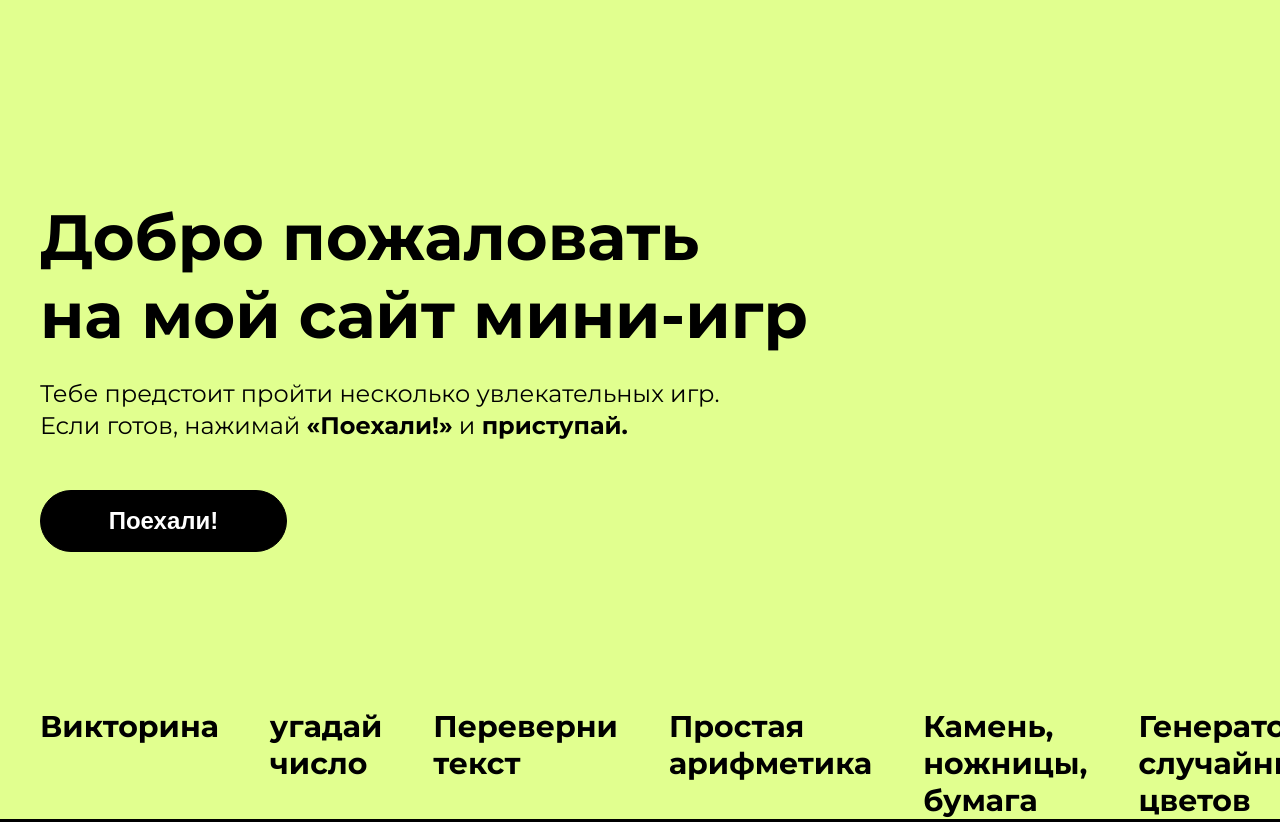
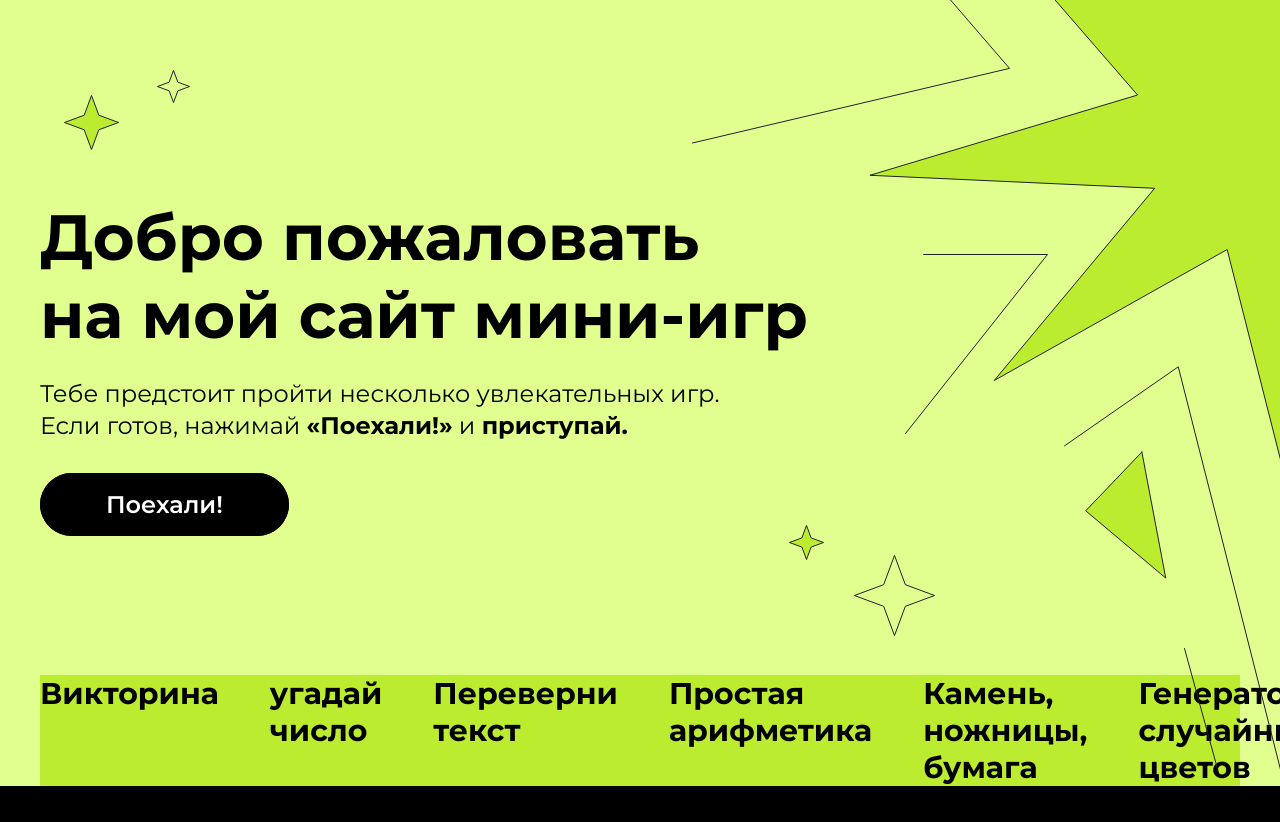
Before and after one commit to akamentseva/2-nd-course-hw, a plain HTML site: page hw-1/index.html in a window 1280 px wide. Shown: the top 822 px of the page. Drawn offline with Linux system fonts and the light colour scheme.

Commit message:
Files changed(2)

```diff
--- a/hw-1/index.html
+++ b/hw-1/index.html
@@ -11,6 +11,23 @@
 </head>
 <body>
     <div class="hero-page center">
+        <div class="hero-page__stars">
+            <svg class="hero-page__star hero-page__star-2" width="57" height="57" viewBox="0 0 57 57" fill="none" xmlns="http://www.w3.org/2000/svg"><path d="M35.7285 20.9756L35.8086 21.1914L36.0244 21.2715L55.5586 28.5L36.0244 35.7285L35.8086 35.8086L35.7285 36.0244L28.5 55.5586L21.2715 36.0244L21.1914 35.8086L20.9756 35.7285L1.44043 28.5L20.9756 21.2715L21.1914 21.1914L21.2715 20.9756L28.5 1.44043L35.7285 20.9756Z" fill="#BCEC30" stroke="#202027"/></svg>
+            <svg class="hero-page__star hero-page__star-3" width="35" height="35" viewBox="0 0 35 35" fill="none" xmlns="http://www.w3.org/2000/svg"> <path d="M21.7578 12.9473L21.8379 13.1621L22.0527 13.2422L33.5586 17.5L22.0527 21.7578L21.8379 21.8379L21.7578 22.0527L17.5 33.5586L13.2422 22.0527L13.1621 21.8379L12.9473 21.7578L1.44043 17.5L12.9473 13.2422L13.1621 13.1621L13.2422 12.9473L17.5 1.44043L21.7578 12.9473Z" stroke="#202027"/> </svg>
+            <svg class="hero-page__star hero-page__star-5" width="37" height="37" viewBox="0 0 37 37" fill="none" xmlns="http://www.w3.org/2000/svg"><path d="M23.0273 13.6768L23.1074 13.8926L23.3232 13.9727L35.5586 18.5L23.3232 23.0273L23.1074 23.1074L23.0273 23.3232L18.5 35.5586L13.9727 23.3232L13.8926 23.1074L13.6768 23.0273L1.44043 18.5L13.6768 13.9727L13.8926 13.8926L13.9727 13.6768L18.5 1.44043L23.0273 13.6768Z" fill="#BCEC30" stroke="#202027"/></svg>
+            <svg class="hero-page__star hero-page__star-4"  width="83" height="83" viewBox="0 0 83 83" fill="none" xmlns="http://www.w3.org/2000/svg"><path d="M52.2402 30.4648L52.3193 30.6807L52.5352 30.7598L81.5586 41.5L52.5352 52.2402L52.3193 52.3193L52.2402 52.5352L41.5 81.5586L30.7598 52.5352L30.6807 52.3193L30.4648 52.2402L1.44043 41.5L30.4648 30.7598L30.6807 30.6807L30.7598 30.4648L41.5 1.44043L52.2402 30.4648Z" stroke="#202027"/></svg>
+
+            <svg class="hero-page__vector hero-page__vector-1" width="413" height="528" viewBox="0 0 413 528" fill="none" xmlns="http://www.w3.org/2000/svg"><path d="M533.96 48.4061C543.388 51.031 805.793 161.965 805.793 161.965L527.388 191.848L703.271 417.66L455.314 263.412L430.049 524.856L360.161 249.531L127.215 380.493L287.683 188.266L2.90706 175.289L270.58 95.0267L71.6813 -134.041L351.313 -2.49639L415.308 -256.31L444.045 -1.9517L698.758 -177.398L533.96 48.4061Z" fill="#BCEC30" stroke="#202027" stroke-miterlimit="10" stroke-linecap="round"/></svg>
+            <svg class="hero-page__vector hero-page__vector-4788" width="82" height="129" viewBox="0 0 82 129" fill="none" xmlns="http://www.w3.org/2000/svg"><path d="M56.8884 1.04858L0.729492 59.8133L80.7295 127.049L56.8884 1.04858Z" fill="#BCEC30" stroke="#202027" stroke-linecap="round"/></svg>
+            <svg class="hero-page__vector hero-page__vector-4782" width="216" height="420" viewBox="0 0 216 420" fill="none" xmlns="http://www.w3.org/2000/svg"><path d="M0.5 79.8677L114.26 0.822235L220.382 418.822" stroke="#202027" stroke-linecap="round"/></svg>
+            <svg class="hero-page__vector hero-page__vector-4791" width="35" height="125" viewBox="0 0 35 125" fill="none" xmlns="http://www.w3.org/2000/svg"><path d="M0.5 0.500122L34.5 124.5" stroke="#202027" stroke-linecap="round"/></svg>
+            <svg class="hero-page__vector hero-page__vector-4781" width="144" height="180" viewBox="0 0 144 180" fill="none" xmlns="http://www.w3.org/2000/svg"><path d="M18.5824 0.5H142.5L0.5 179.5" stroke="#202027" stroke-linecap="round"/></svg>
+            <svg class="hero-page__vector hero-page__vector-4780" width="319" height="154" viewBox="0 0 319 154" fill="none" xmlns="http://www.w3.org/2000/svg"><path d="M241.293 -10L317.5 78.3799L0.5 153" stroke="#202027" stroke-linecap="round"/></svg>
+
+
+
+
+        </div>
 
         <div class="hero-page__content">
 
@@ -18,7 +35,7 @@
 
             <p class="hero-page__descr">Тебе предстоит пройти несколько увлекательных игр. <br> Если готов, нажимай <b>«Поехали!»</b> и <b>приступай.</b></p>
 
-            <button class="hero-page__btn">Поехали!</button>
+            <a href="#games-section" class="hero-page__btn">Поехали!</a>
 
         </div>
 
@@ -34,12 +51,13 @@
         </div>
 
     </div>
-    <div class="games center">
+    <div class="games center" id="games-section">
         <h1 class="games__title">Об играх</h1>
         <p class="games__descr">В моей коллекции представлено 6 игр на разные темы.<br>Игры несложные — в них может поиграть каждый. <br>Все игры доступны для пользования.</p>
 
         <div class="games__content">
             <div class="games__list">
+                <a href="#">
                     <div class="games-card">
                     <img class="games-card__img" src="img/guess_the_number.jpg" alt="">
                     <div class="games-card__text">
@@ -48,6 +66,8 @@
 
                     </div>
                 </div>
+                </a>
+                <a href="#">
                     <div class="games-card">
                     <img class="games-card__img" src="img/rock_scissors_paper.jpg" alt="">
                     <div class="games-card__text">
@@ -56,8 +76,10 @@
 
                     </div>
                 </div>
+                </a>
             </div>
             <div class="games__list">
+                <a href="#">
                     <div class="games-card">
                     <img class="games-card__img" src="img/arithmetic.jpg" alt="">
                     <div class="games-card__text">
@@ -66,6 +88,8 @@
 
                     </div>
                 </div>
+                </a>
+                <a href="#">
                     <div class="games-card">
                     <img class="games-card__img" src="img/quiz.jpg" alt="">
                     <div class="games-card__text">
@@ -73,8 +97,10 @@
                         <h3 class="games-card__title">Простая<br>викторина</h3>
                     </div>
                 </div>
+                </a>
             </div>
             <div class="games__list">
+                <a href="#">
                     <div class="games-card">
                     <img class="games-card__img" src="img/inverted_text.jpg" alt="">
                     <div class="games-card__text">
@@ -82,6 +108,8 @@
                         <h3 class="games-card__title">Переверни текст</h3>
                     </div>
                 </div>
+                </a>
+                <a href="#">
                     <div class="games-card">
                     <img class="games-card__img" src="img/random_number.jpg" alt="">
                     <div class="games-card__text">
@@ -89,6 +117,7 @@
                         <h3 class="games-card__title">Генератор <br>случайных <br>цветов</h3>
                     </div>
                 </div>
+                </a>
             </div>
         </div>
 
--- a/hw-1/style.scss
+++ b/hw-1/style.scss
@@ -13,13 +13,63 @@ body{
     font-family: "Montserrat", "arial";
     color: black;
 }
+a{
+  text-decoration: none;
+}
 
 .hero-page{
   background-image: url(img/header-img.jpg);
   padding-top: 198px;
+  position: relative;
   &__item{
     font-size: 30px;
     font-weight: 700;
+  }
+  &__star{
+    position: absolute;
+    &-2{
+      left: 63px;
+      top: 94px;
+    }
+    &-3{
+      left: 156px;
+      top: 69px;
+    }
+    &-5{
+      right: 455px;
+      bottom: 225px;
+    }
+    &-4{
+      bottom: 149px;
+      right: 344px;
+    }
+  }
+  &__vector{
+    position: absolute;
+    &-1{
+      right: 0;
+      top: 0;
+    }
+    &-4788{
+      right: 113px;
+      bottom: 206px;
+    }
+    &-4782{
+      right: 0;
+      bottom: 0;
+    }
+    &-4791{
+      right: 61px;
+      bottom: 13px;
+    }
+    &-4781{
+      right: 231px;
+      top: 254px;
+    }
+    &-4780{
+      right: 269px;
+      top: -10px;
+    }
   }
 
   &__content{
@@ -39,6 +89,7 @@ body{
   &__btn{
     border: 1px solid black;
     border-radius: 60px;
+    text-decoration: none;
     width: 247px;
     padding: 16px 65px;
     font-size: 24px;
@@ -53,6 +104,7 @@ body{
     }
   }
   &__list{
+    background-color: #BCEC30;
     display: flex;
     list-style-type: none;
     flex-wrap: nowrap;
```
Also changed, not shown: hw-1/style.css, 1 other file. Lines whose indentation alone changed are shown as unchanged.
